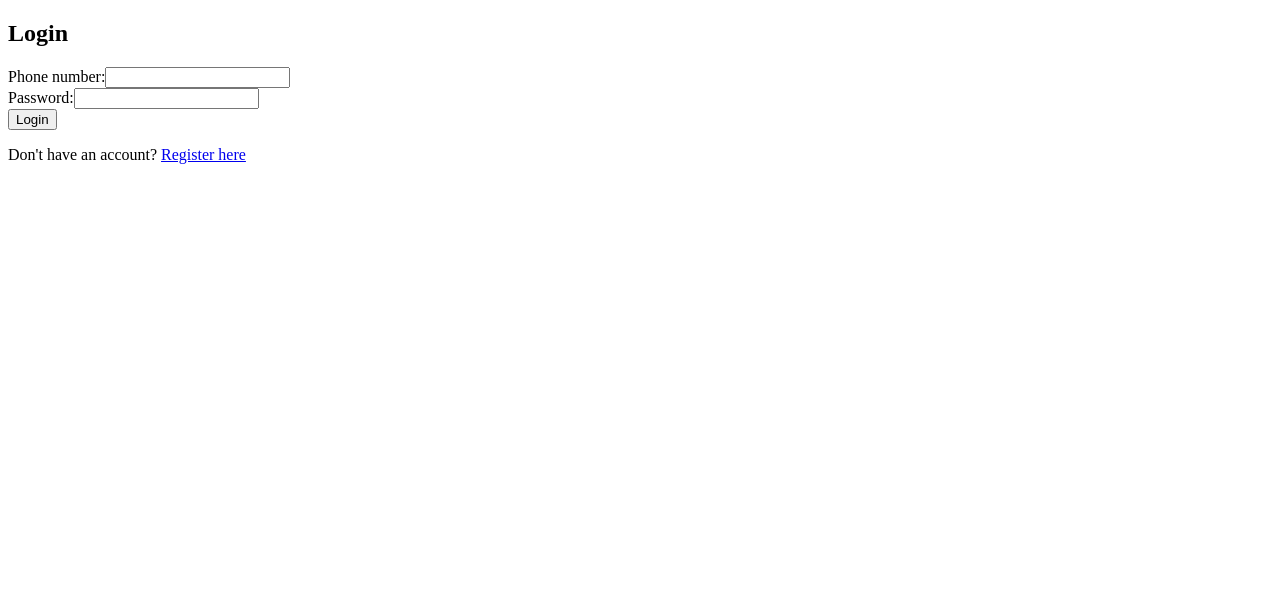
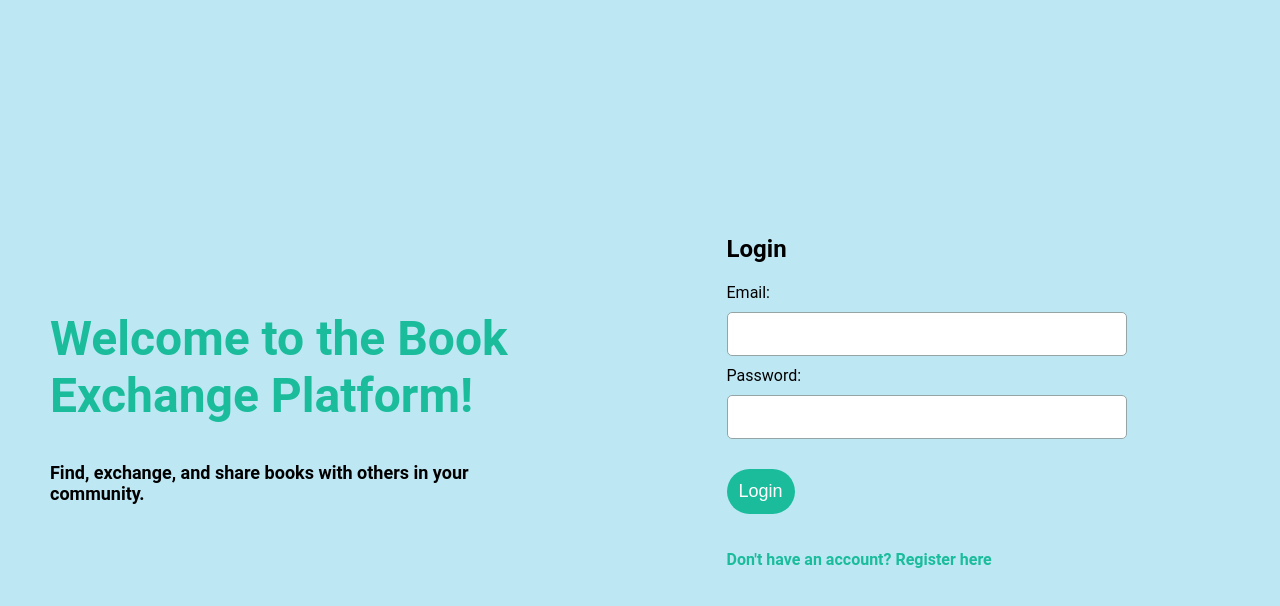
Before and after one commit to leiabjorlin/book-exchange-platform, a React (Create React App) app in the folder client/: page / in a window 1280 px wide. Shown: the top 606 px of the page. Built offline with nearby package versions, Linux system fonts and the light colour scheme.

Commit message:
css added

```diff
--- /dev/null
+++ b/client/src/App.css
@@ -0,0 +1,125 @@
+/* General body styles */
+body {
+  font-family: 'Roboto', sans-serif;
+  background-color: #bee7f4; /* Deep Blue background */
+  margin: 0;
+  padding: 0;
+  display: flex;
+  justify-content: center;
+  align-items: center;
+  height: 100vh;
+}
+
+/* Unified layout for the welcome text and the login form */
+.app-container {
+  display: grid;
+  grid-template-columns: 1fr 1fr; /* Two equal columns */
+  gap: 50px; /* Space between the columns */
+  width: 90%;
+  max-width: 1200px;
+  height: 80vh; /* Height of the layout */
+  align-items: center; /* Aligns both sections vertically */
+  background-color: #bee7f4; /* Dark Slate Blue background */
+  padding: 50px;
+  border-radius: 10px;
+}
+
+/* Welcome section on the left */
+.welcome-section {
+  display: flex;
+  flex-direction: column;
+  justify-content: center;
+  align-items: flex-start;
+}
+
+.welcome-section h1 {
+  font-size: 48px;
+  color: #1abc9c; /* Mint Green */
+  margin-bottom: 20px;
+}
+
+.welcome-section p {
+  font-size: 18px;
+  color: #000000; /* Black text */
+  max-width: 450px;
+}
+
+/* Form section on the right */
+.form-section {
+  display: flex;
+  justify-content: center;
+  align-items: center;
+}
+
+.form-section p{
+  color:#000000
+}
+
+/* Form styling */
+.form-container {
+  width: 100%;
+  max-width: 400px;
+}
+
+input[type="text"],
+input[type="email"],
+input[type="password"] {
+  padding: 12px;
+  margin: 10px 0;
+  border: 1px solid #95a5a6; /* Soft Grey border */
+  border-radius: 5px;
+  font-size: 16px;
+  width: 100%;
+  box-sizing: border-box;
+  background-color: #ffffff;
+  transition: border-color 0.3s ease;
+}
+
+input[type="text"]:focus,
+input[type="email"]:focus,
+input[type="password"]:focus {
+  border-color: #1abc9c; /* Mint Green on focus */
+  outline: none;
+}
+
+/* Submit button */
+button[type="submit"] {
+  background-color: #1abc9c; /* Mint Green */
+  color: white;
+  padding: 12px;
+  margin: 20px 0;
+  border: none;
+  border-radius: 30px;
+  cursor: pointer;
+  font-size: 18px;
+  transition: background-color 0.3s ease, transform 0.2s ease;
+}
+
+button[type="submit"]:hover {
+  background-color: #16a085; /* Darker Mint Green */
+  transform: translateY(-3px); /* Slight lift on hover */
+}
+
+/* Links */
+a {
+  color: #1abc9c;
+  text-decoration: none;
+  font-weight: bold;
+  transition: color 0.3s ease;
+}
+
+a:hover {
+  color: #16a085;
+  text-decoration: underline;
+}
+
+/* Message styling */
+p {
+  color: #ecf0f1; /* Light text for messages */
+  font-weight: bold;
+}
+
+/* Error message styling */
+.error-message {
+  color: #e74c3c; /* Red for error messages */
+}
--- a/client/src/App.js
+++ b/client/src/App.js
@@ -1,14 +1,24 @@
+import React from 'react';
 import { BrowserRouter as Router, Route, Routes } from 'react-router-dom';
-import Login from './components/Login';
-import Register from './components/Register';
+import Login from './components/Login.js';
+import Register from './components/Register.js';
+import './App.css';
 
 function App() {
   return (
     <Router>
-      <Routes>
-        <Route path="/" element={<Login />} />
-        <Route path="/register" element={<Register />} />
-      </Routes>
+      <div className="app-container">
+        <div className="welcome-section">
+          <h1>Welcome to the Book Exchange Platform!</h1>
+          <p>Find, exchange, and share books with others in your community.</p>
+        </div>
+        <div className="form-section">
+          <Routes>
+            <Route path="/" element={<Login />} />
+            <Route path="/register" element={<Register />} />
+          </Routes>
+        </div>
+      </div>
     </Router>
   );
 }
--- a/client/src/components/Login.js
+++ b/client/src/components/Login.js
@@ -3,12 +3,12 @@ import { Link } from 'react-router-dom';
 
 const Login = () => {
   const [formData, setFormData] = useState({
-    phoneNumber: '',
+    email: '',
     password: ''
   });
   const [message, setMessage] = useState('');
 
-  const { phoneNumber, password } = formData;
+  const { email, password } = formData;
 
   // Handle input changes
   const handleChange = (e) => {
@@ -21,26 +21,22 @@ const Login = () => {
   // Handle form submission
   const handleSubmit = (e) => {
     e.preventDefault();
-
-    // Get users from localStorage
     let users = JSON.parse(localStorage.getItem('users')) || [];
-
-    // Find the user with matching phone number and password
-    const user = users.find((user) => user.phoneNumber === phoneNumber && user.password === password);
+    const user = users.find((user) => user.email === email && user.password === password);
     if (user) {
       setMessage('Login successful');
     } else {
-      setMessage('Invalid phone number or password');
+      setMessage('Invalid email number or password');
     }
   };
 
   return (
-    <div>
+    <div className="form-container">
       <h2>Login</h2>
       <form onSubmit={handleSubmit}>
         <div>
-          <label>Phone number:</label>
-          <input type="phoneNumber" name="phoneNumber" value={phoneNumber} onChange={handleChange} required />
+          <label>Email:</label>
+          <input type="email" name="email" value={email} onChange={handleChange} required />
         </div>
         <div>
           <label>Password:</label>
@@ -49,9 +45,7 @@ const Login = () => {
         <button type="submit">Login</button>
       </form>
       {message && <p>{message}</p>}
-
-      {/* Link to the Register Page */}
-      <p>Don't have an account? <Link to="/register">Register here</Link></p>
+      <p><Link to="/register">Don't have an account? Register here</Link></p>
     </div>
   );
 };
--- a/client/src/components/Register.js
+++ b/client/src/components/Register.js
@@ -4,14 +4,14 @@ import { Link } from 'react-router-dom';
 const Register = () => {
   const [formData, setFormData] = useState({
     name: '',
-    phoneNumber: '',
+    email: '',
     password: ''
   });
   const [message, setMessage] = useState('');
 
-  const { name, phoneNumber, password } = formData;
+  const { name, email, password } = formData;
 
-  //Handle input changes
+  // Handle input changes
   const handleChange = (e) => {
     setFormData({
       ...formData,
@@ -19,32 +19,23 @@ const Register = () => {
     });
   };
 
-  //Handle form submission
+  // Handle form submission
   const handleSubmit = (e) => {
     e.preventDefault();
-
-    //Get existing users from localStorage
     let users = JSON.parse(localStorage.getItem('users')) || [];
-
-    // Check if the user already exists
-    const existingUser = users.find((user) => user.phoneNumber === phoneNumber);
+    const existingUser = users.find((user) => user.email === email);
     if (existingUser) {
       setMessage('User already exists');
       return;
     }
-
-    //Add new user to users array
-    const newUser = { name, phoneNumber, password };
+    const newUser = { name, email, password };
     users.push(newUser);
-
-    //Save updated users array to localStorage
     localStorage.setItem('users', JSON.stringify(users));
-
     setMessage('User registered successfully');
   };
 
   return (
-    <div>
+    <div className="form-container">
       <h2>Register</h2>
       <form onSubmit={handleSubmit}>
         <div>
@@ -52,8 +43,8 @@ const Register = () => {
           <input type="text" name="name" value={name} onChange={handleChange} required />
         </div>
         <div>
-          <label>phone number:</label>
-          <input type="phoneNumber" name="phoneNumber" value={phoneNumber} onChange={handleChange} required />
+          <label>Email:</label>
+          <input type="email" name="email" value={email} onChange={handleChange} required />
         </div>
         <div>
           <label>Password:</label>
@@ -62,8 +53,7 @@ const Register = () => {
         <button type="submit">Register</button>
       </form>
       {message && <p>{message}</p>}
-      {/* Link to the Register Page */}
-      <p>Already have an account? <Link to="/">Login here</Link></p>
+      <p><Link to="/">Already have an account? Login here</Link></p>
     </div>
   );
 };
```
Also changed, not shown: client/src/components/LandingPage.js (added, +20 -0 lines).
